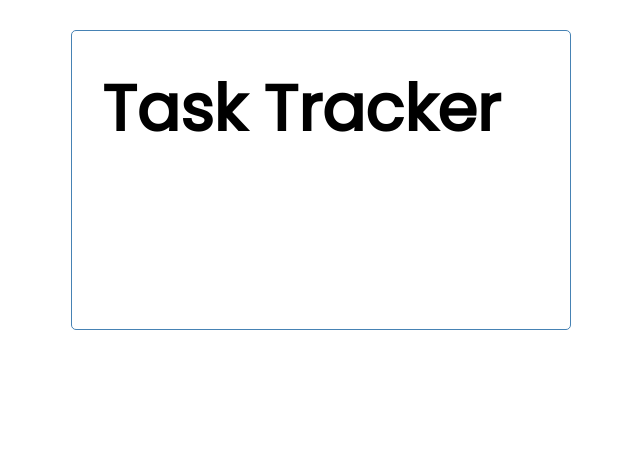
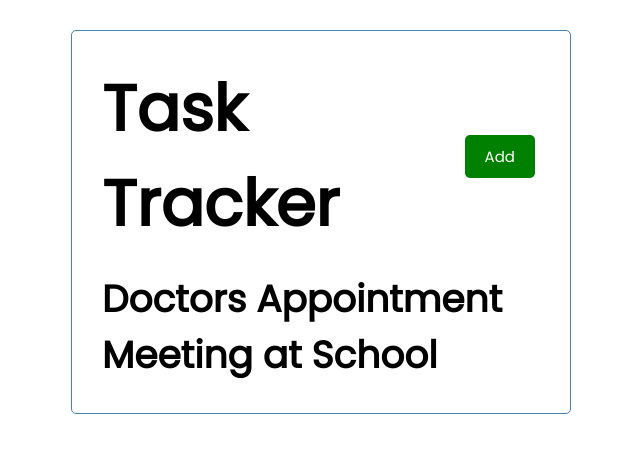
Before and after one commit to aabse/react-task-tracker, a React (Create React App) app: page / in a window 1280 px wide. Shown: the top 452 px of the page, without its empty margins (319-959 px from the left). Built offline with nearby package versions, Linux system fonts and the light colour scheme.

Commit message:
Components Button and Tasks are created

```diff
--- a/src/App.js
+++ b/src/App.js
@@ -1,10 +1,27 @@
 import Header from "./components/Header";
+import Tasks from "./components/Tasks";
 
 function App() {
+  const tasks = [
+    {
+      id: 1,
+      text: "Doctors Appointment",
+      day: "Feb 5th at 2:30pm",
+      reminder: true
+    },
+    {
+      id: 2,
+      text: "Meeting at School",
+      day: "Feb 6th at 2:30pm",
+      reminder: true
+    }
+  ];
+
   return (
     <div className="container">
       <h1>
         <Header />
+        <Tasks tasks={tasks} />
       </h1>
     </div>
   );
--- /dev/null
+++ b/src/components/Button.js
@@ -0,0 +1,25 @@
+import PropTypes from "prop-types";
+
+const Button = ({ color, text, onClick }) => {
+  return (
+    <button
+      onClick={onClick}
+      style={{ backgroundColor: color }}
+      className="btn"
+    >
+      {text}
+    </button>
+  );
+};
+
+Button.defaultProps = {
+  color: "steelblue"
+};
+
+Button.propTypes = {
+  text: PropTypes.string,
+  color: PropTypes.string,
+  onClick: PropTypes.func.isRequired
+};
+
+export default Button;
--- a/src/components/Header.js
+++ b/src/components/Header.js
@@ -1,9 +1,14 @@
 import PropTypes from "prop-types";
+import Button from "./Button";
+const Header = (props) => {
+  const onClick = () => {
+    console.log("Click");
+  };
 
-const Header = (props) => {
   return (
-    <header>
+    <header className="header">
       <h1>{props.title}</h1>
+      <Button color="green" text="Add" onClick={onClick} />
     </header>
   );
 };
--- /dev/null
+++ b/src/components/Tasks.js
@@ -0,0 +1,11 @@
+const Tasks = ({ tasks }) => {
+  return (
+    <>
+      {tasks.map((task) => (
+        <h3 key={task.id}>{task.text}</h3>
+      ))}
+    </>
+  );
+};
+
+export default Tasks;
```
